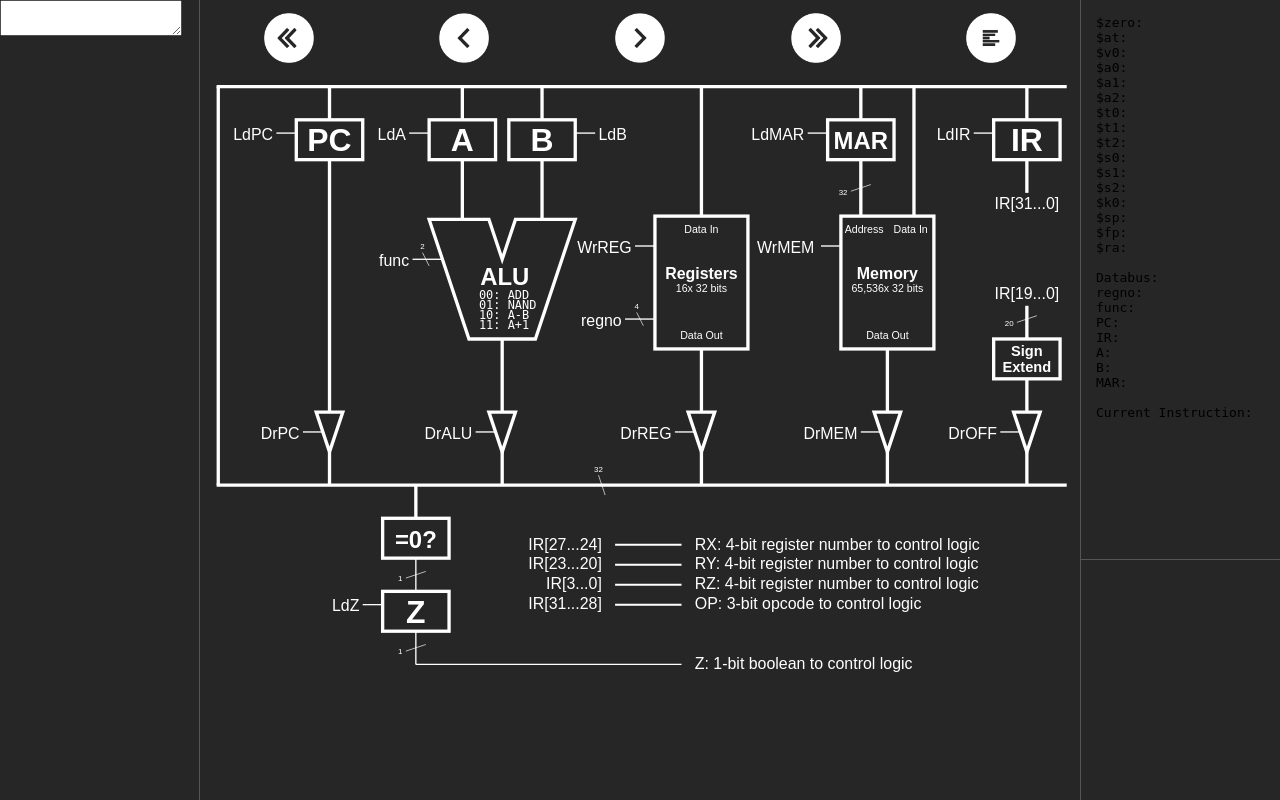
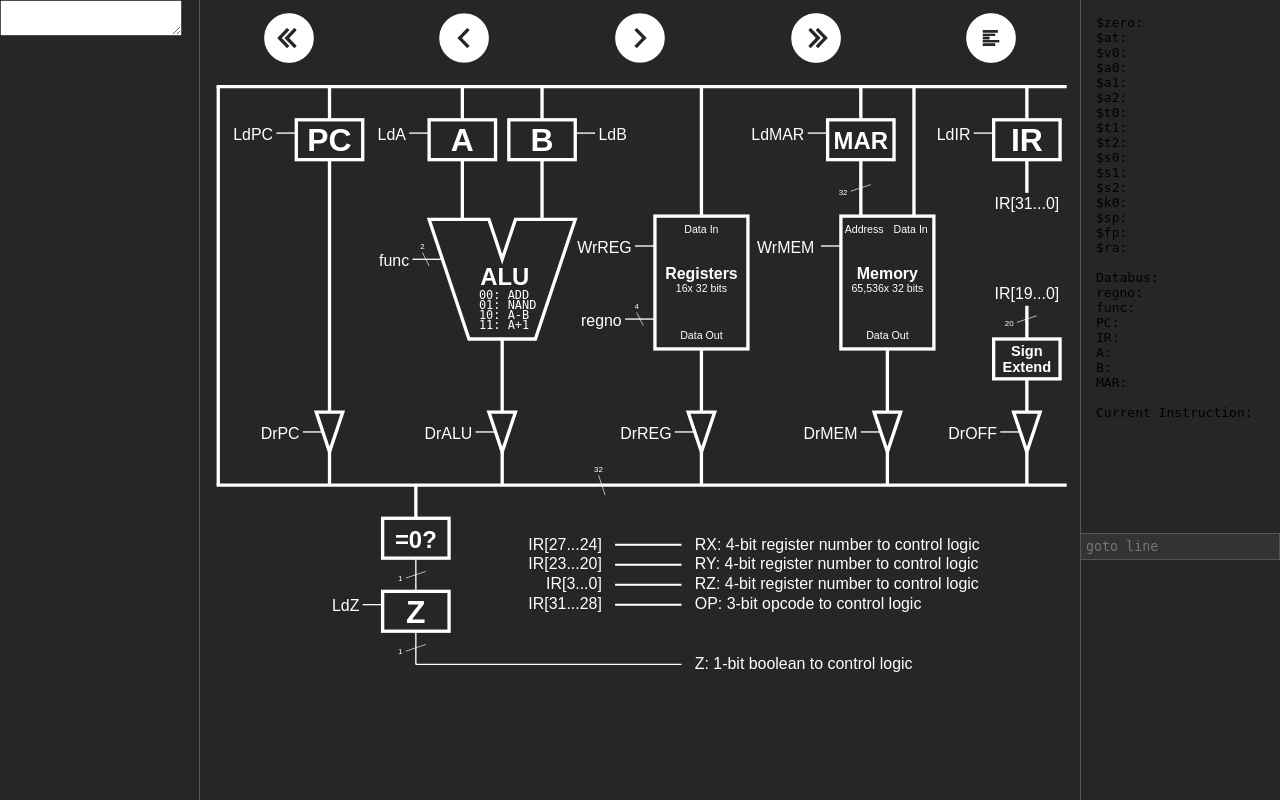
Before and after one commit to LC-2200/Simulator, a PHP site: page /secure_content/student.html in a window 1280 px wide. Run offline with PHP 8.4, Linux system fonts and the light colour scheme.

Commit message:
goto line implemented

```diff
--- a/resources/datapath.css
+++ b/resources/datapath.css
@@ -40,6 +40,7 @@
     position: fixed;
     right: 0;
     top: 0;
+    padding-bottom: 50px;
 }
 
 #memory {
@@ -54,6 +55,18 @@
     border-left: 1px solid #555;
     padding-left: 15px;
     box-sizing: border-box;
+}
+
+#memory_search {
+    position: fixed;
+    right: 0;
+    bottom: 30%;
+    border: 1px solid #555;
+    font-family: monospace;
+    padding: 5px;
+    box-sizing: border-box;
+    background: #333;
+    width: 200px;
 }
 
 #memory div {
--- a/secure_content/student.html
+++ b/secure_content/student.html
@@ -263,4 +263,5 @@
     <br>
     Current Instruction: <span id="datapath_current_instruction_name"></span><br>
 </div>
+<input id="memory_search" placeholder="goto line"/>
 <div id="memory"></div>
```
Also changed, not shown: secure_content/student.js (+21 -1 lines).
